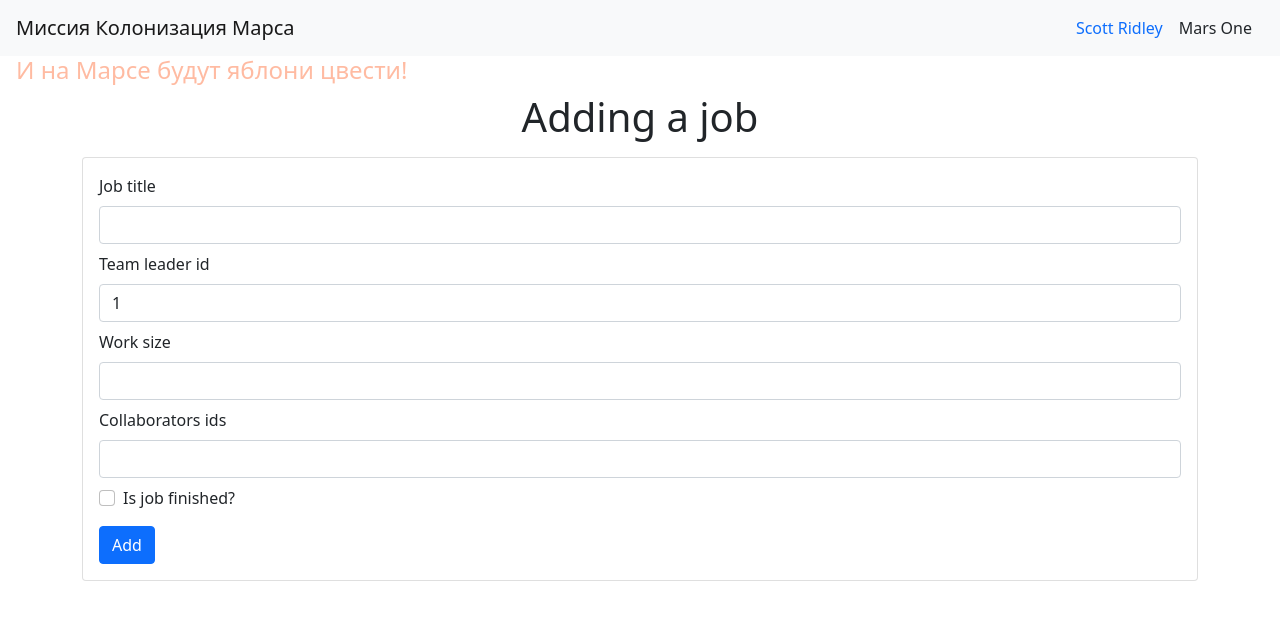
After one commit to YukiNagat0/Flask, a Flask app: page /add_job in a window 1280 px wide. The commit adds this page. Shown: the top 620 px of the page. Run offline with Flask 2, Linux system fonts and the light colour scheme; a user stored in the database is signed in.

Commit message:
32. SQLAlchemy 2: Works log (addition only)

```diff
--- /dev/null
+++ b/32. SQLAlchemy 2/homework/forms/edit_job_form.py
@@ -0,0 +1,21 @@
+from flask_wtf import FlaskForm
+from wtforms import StringField, IntegerField, BooleanField, SubmitField
+from wtforms.validators import DataRequired, NumberRange, Optional
+
+
+class EditJobForm(FlaskForm):
+    job = StringField('Job title', validators=[DataRequired('Это поле обязательно')])
+
+    # Пришлось сделать это поле опциональным. Вся проверка этого поля происходит в main'e.
+    # Причины: обычный юзер может ставить только свой id в качестве team_leader_id. У него это поле disabled
+    # поэтому, value не отправляется на сервер. А на это ругается и IntegerField и DataRequired и NumberRange
+    # поэтому пришлось сделать вот так:
+    team_leader_id = StringField('Team leader id', validators=[Optional()])
+
+    work_size = IntegerField('Work size', validators=[
+        DataRequired('Количество часов должно быть больше либо равно нуля.'),
+        NumberRange(0, message='Количество часов должно быть больше либо равно нуля.')])
+
+    collaborators = StringField('Collaborators ids', validators=[DataRequired('Это поле обязательно.')])
+    is_finished = BooleanField('Is job finished?')
+    submit = SubmitField('Add')
--- a/32. SQLAlchemy 2/homework/main.py
+++ b/32. SQLAlchemy 2/homework/main.py
@@ -1,16 +1,20 @@
 import datetime
+
+import re
 
 from flask import Flask, render_template, redirect
 from flask_wtf import CSRFProtect
 
-from flask_login import LoginManager, login_user, logout_user, login_required
+from flask_login import LoginManager, login_user, logout_user, login_required, current_user
 
 from data import db_session
 
 from data.users import Users
+from data.jobs import Jobs
 
 from forms.login_form import LoginForm
 from forms.registration_form import RegistrationForm
+from forms.edit_job_form import EditJobForm
 
 app = Flask(__name__)
 
@@ -25,16 +29,95 @@ login_manager.init_app(app)
 DATA_BASE = 'db/mars_explorers.db'
 
 
+class UserIdError(Exception):
+    pass
+
+
+def check_users_ids_existence(*users_ids):
+    db_sess = db_session.create_session()
+    for user_id in users_ids:
+        if not db_sess.query(Users).filter(Users.id == user_id).first():
+            db_sess.close()
+
+            return False, user_id
+
+    db_sess.close()
+
+    return True, None
+
+
+def validate_and_edit_job_and_return_view(form: EditJobForm, current_user_id: int, can_set_team_leader_id: bool):
+    """ Проверяет правильность формы добавления/редактирования job, добавляет job в базу данных, возвращает страницу """
+    job_title = form.job.data
+    team_leader_id = form.team_leader_id.data  # пустая строка, если current_user != 1 или капитан ничего не ввел
+    work_size = form.work_size.data
+    collaborators = form.collaborators.data
+    is_finished = form.is_finished.data
+
+    try:
+        # Человек в качестве тимлида может указать только себя. Только капитан может назначать тим-лидов.
+        if can_set_team_leader_id:
+            # вдруг капитан плохой человек и ввел несуществующий или некорректный team_leader_id
+            if not (team_leader_id and re.fullmatch('^[1-9]\d*$', team_leader_id)):
+                raise UserIdError('Team leader id должен быть натуральным числом.')
+
+            team_leader_id = int(team_leader_id)
+            all_users_ids_exist, bad_user_id = check_users_ids_existence(team_leader_id)
+            if not all_users_ids_exist:
+                raise UserIdError(f'Пользователя с id {team_leader_id} не существует.')
+        else:
+            team_leader_id = current_user_id
+
+        all_users_ids_exist, bad_user_id = check_users_ids_existence(*map(int, collaborators.split(', ')))
+        if not all_users_ids_exist:
+            raise UserIdError(f'В списке collaborators ids есть несуществующий пользователь с id {bad_user_id}.')
+
+    except UserIdError as e:
+        message = e
+    except ValueError:
+        message = 'В списке collaborators ids могут быть только натуральные числа, разделенные ", ". Например: "2, 3".'
+    except Exception as e:
+        message = f'Непредвиденная ошибка "{type(e).__name__}: {e}". Обратитесь в службу поддержки.'
+    else:
+        job = Jobs()
+
+        job.job = job_title
+        job.team_leader_id = team_leader_id
+        job.work_size = work_size
+        job.collaborators = collaborators
+        job.is_finished = is_finished
+
+        db_sess = db_session.create_session()
+        team_leader_ = db_sess.query(Users).filter(Users.id == team_leader_id).first()
+        team_leader_.jobs.append(job)
+        db_sess.commit()
+        db_sess.close()
+
+        return redirect('/')
+
+    return render_template('edit_job.html', title='Adding a job', action_type='Adding a job',
+                           form=form, can_set_team_leader_id=can_set_team_leader_id, message=message)
+
+
 @login_manager.user_loader
 def load_user(user_id):
     db_sess = db_session.create_session()
-    return db_sess.query(Users).get(user_id)
+    user = db_sess.query(Users).get(user_id)
+    db_sess.close()
+    return user
 
 
 @app.route('/')
 @app.route('/index')
 def index():
-    return render_template('journal.html', title='Works log')
+    db_sess = db_session.create_session()
+
+    jobs = db_sess.query(Jobs).all()
+    view = render_template('journal.html', title='Works log', jobs=jobs)
+
+    db_sess.close()
+
+    return view
 
 
 @app.route('/registration', methods=['GET', 'POST'])
@@ -91,6 +174,20 @@ def logout():
     return redirect('/')
 
 
+@app.route('/add_job', methods=['GET', 'POST'])
+@login_required
+def add_job():
+    current_user_id = current_user.id
+    can_set_team_leader_id = current_user_id == 1
+
+    form = EditJobForm()
+    if form.validate_on_submit():
+        return validate_and_edit_job_and_return_view(form, current_user_id, can_set_team_leader_id)
+
+    return render_template('edit_job.html', title='Adding a job', action_type='Adding a job',
+                           form=form, can_set_team_leader_id=can_set_team_leader_id)
+
+
 def main():
     db_session.global_init(DATA_BASE)
 
--- /dev/null
+++ b/32. SQLAlchemy 2/homework/templates/edit_job.html
@@ -0,0 +1,63 @@
+{% extends "base.html" %}
+
+{% macro show_errors(error_object) %}
+    {% for error in error_object %}
+        <div class="alert alert-danger mt-1 mb-0" role="alert">
+            {{ error }}
+        </div>
+    {% endfor %}
+{% endmacro %}
+
+{% block content %}
+    <h1 class="text-center mb-3 fw-light">{{ action_type }}</h1>
+    <div class="card">
+        <div class="card-body">
+            <form action="" method="post">
+                {{ form.hidden_tag() }}
+                <div class="mb-2">
+                    {{ form.job.label(class="form-label", for="jobInput") }}
+                    {{ form.job(class="form-control", id="jobInput") }}
+                    {{ show_errors(form.job.errors) }}
+                </div>
+
+                {% if can_set_team_leader_id %}
+                    <div class="mb-2">
+                        {{ form.team_leader_id.label(class="form-label", for="teamLeaderIdInput") }}
+                        {{ form.team_leader_id(class="form-control", id="teamLeaderIdInput", value=current_user.id) }}
+                        {{ show_errors(form.team_leader_id.errors) }}
+                    </div>
+                {% else %}
+                    <div class="mb-2">
+                        {{ form.team_leader_id.label(class="form-label", for="disabledTeamLeaderIdInput", text="Team leader id (only chief can set job for another user)") }}
+                        <input class="form-control" type="text" id="disabledTeamLeaderIdInput" placeholder="{{ current_user.id }}" disabled>
+                    </div>
+                {% endif %}
+
+                <div class="mb-2">
+                    {{ form.work_size.label(class="form-label", for="workSizeInput") }}
+                    {{ form.work_size(class="form-control", id="workSizeInput") }}
+                    {{ show_errors(form.work_size.errors) }}
+                </div>
+
+                <div class="mb-2">
+                    {{ form.collaborators.label(class="form-label", for="collaboratorsInput") }}
+                    {{ form.collaborators(class="form-control", id="collaboratorsInput") }}
+                    {{ show_errors(form.collaborators.errors) }}
+                </div>
+
+                <div class="mb-3 form-check">
+                    {{ form.is_finished(class="form-check-input", type="checkbox", id="checkInput") }}
+                    {{ form.is_finished.label(class="form-check-label", for="checkInput") }}
+                </div>
+
+                {{ form.submit(class="btn btn-primary", type="submit") }}
+
+                {% if message %}
+                    <div class="alert alert-danger mt-2 mb-0" role="alert">
+                        {{ message }}
+                    </div>
+                {% endif %}
+            </form>
+        </div>
+    </div>
+{% endblock %}
--- a/32. SQLAlchemy 2/homework/templates/journal.html
+++ b/32. SQLAlchemy 2/homework/templates/journal.html
@@ -2,6 +2,7 @@
 
 {% block content %}
     <h1 class="text-center mb-3 fw-light">Works log</h1>
+    <a class="btn btn-outline-primary mb-3" href="/add_job">Add a job</a>
     {% for job in jobs %}
         <div class="card mb-3">
             <div class="card-body">
```
Also changed, not shown: 32. SQLAlchemy 2/homework/db/mars_explorers.db.
